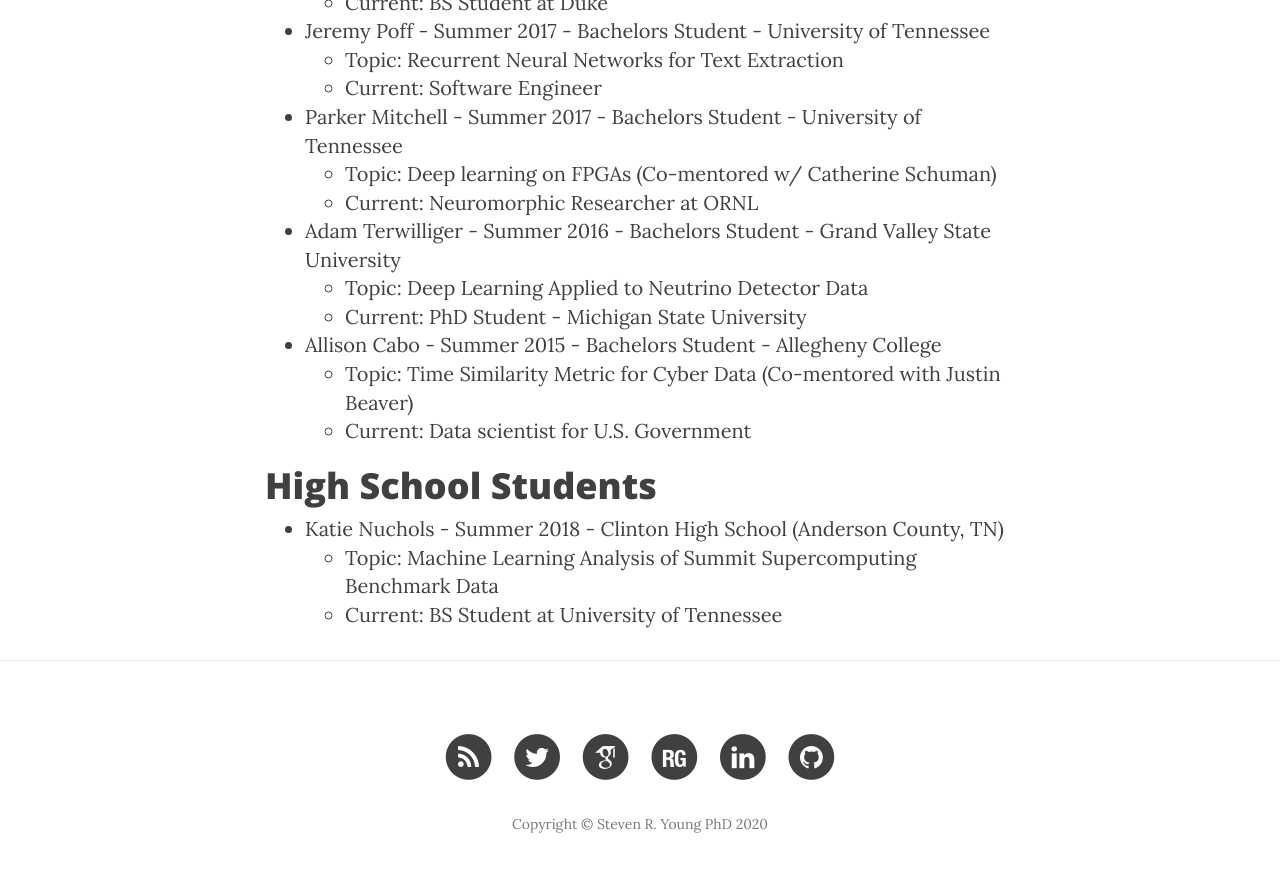
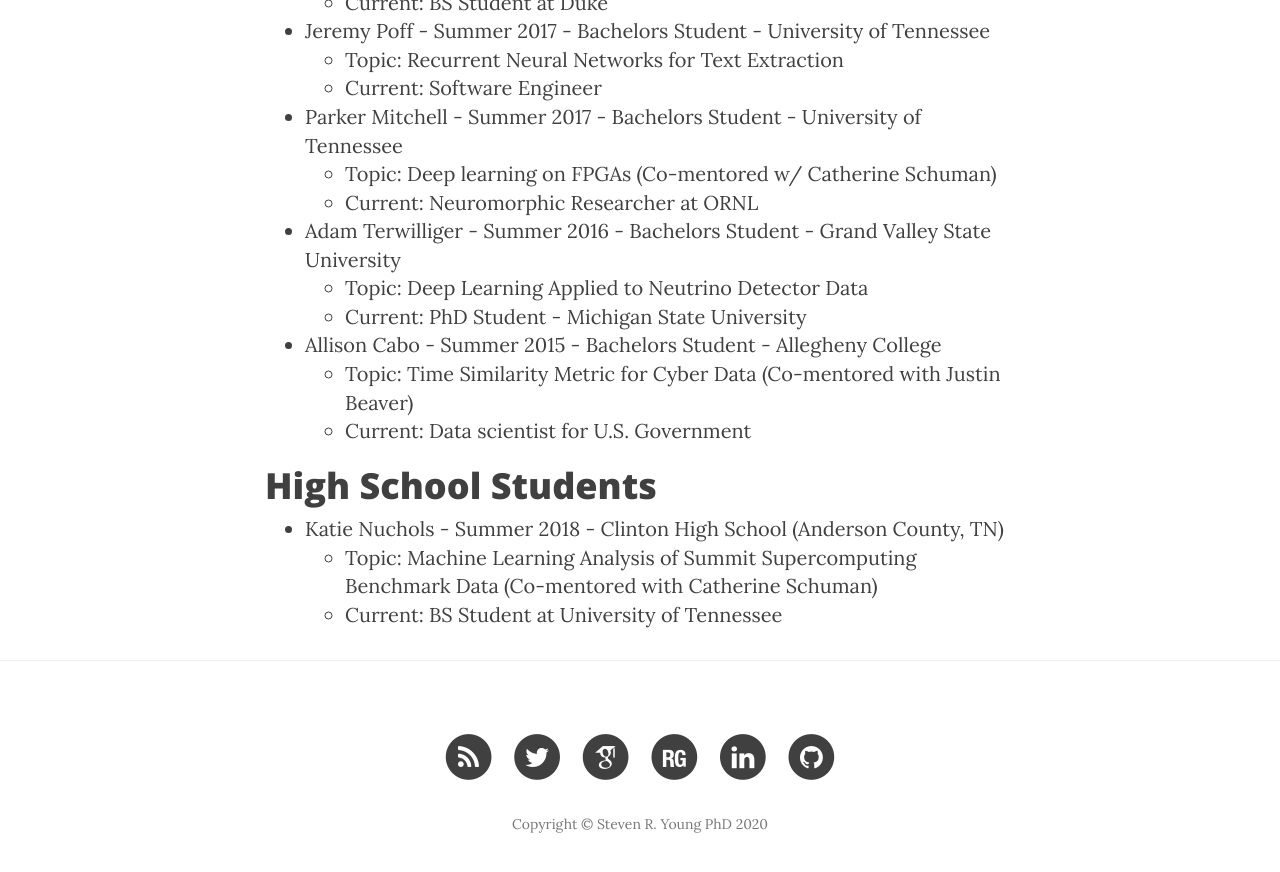
Before and after one commit to stevenryoung/stevenryoung.github.io, a Jekyll site: the page built from students.md, in a window 1280 px wide and 900 px high, scrolled down 1469 px. Shown: the top 872 px of the window. Built offline with Jekyll 4.4.1, drawn with Linux system fonts in a browser that asks for light colours; nearby versions of some CDN libraries.

Commit message:
Update students.md

```diff
--- a/students.md
+++ b/students.md
@@ -46,5 +46,5 @@ header-img: "img/about-bg-blue.jpg"
 
 # High School Students
 - Katie Nuchols - Summer 2018 - Clinton High School (Anderson County, TN)
-    - Topic: Machine Learning Analysis of Summit Supercomputing Benchmark Data
+    - Topic: Machine Learning Analysis of Summit Supercomputing Benchmark Data (Co-mentored with Catherine Schuman)
     - Current: BS Student at University of Tennessee
```
